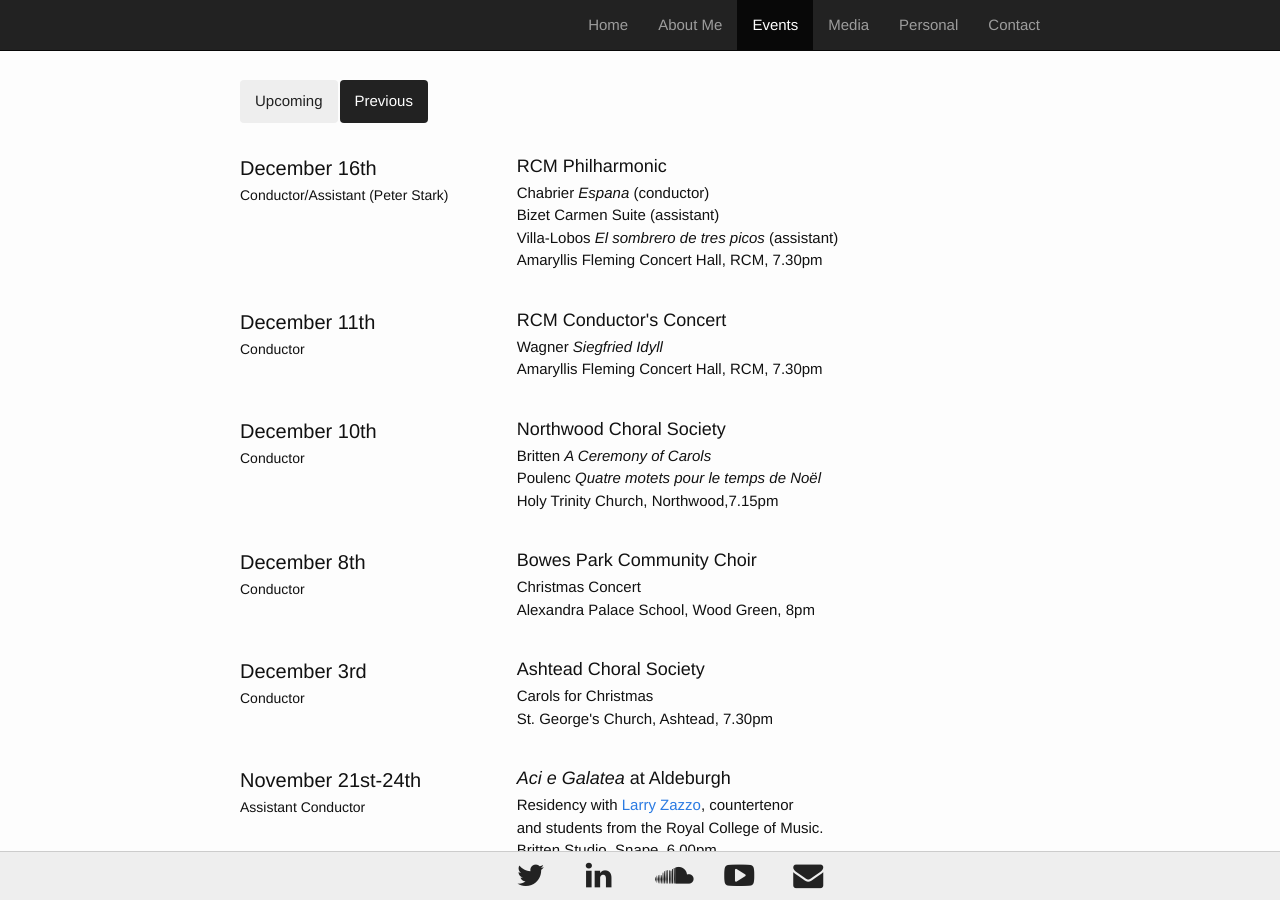
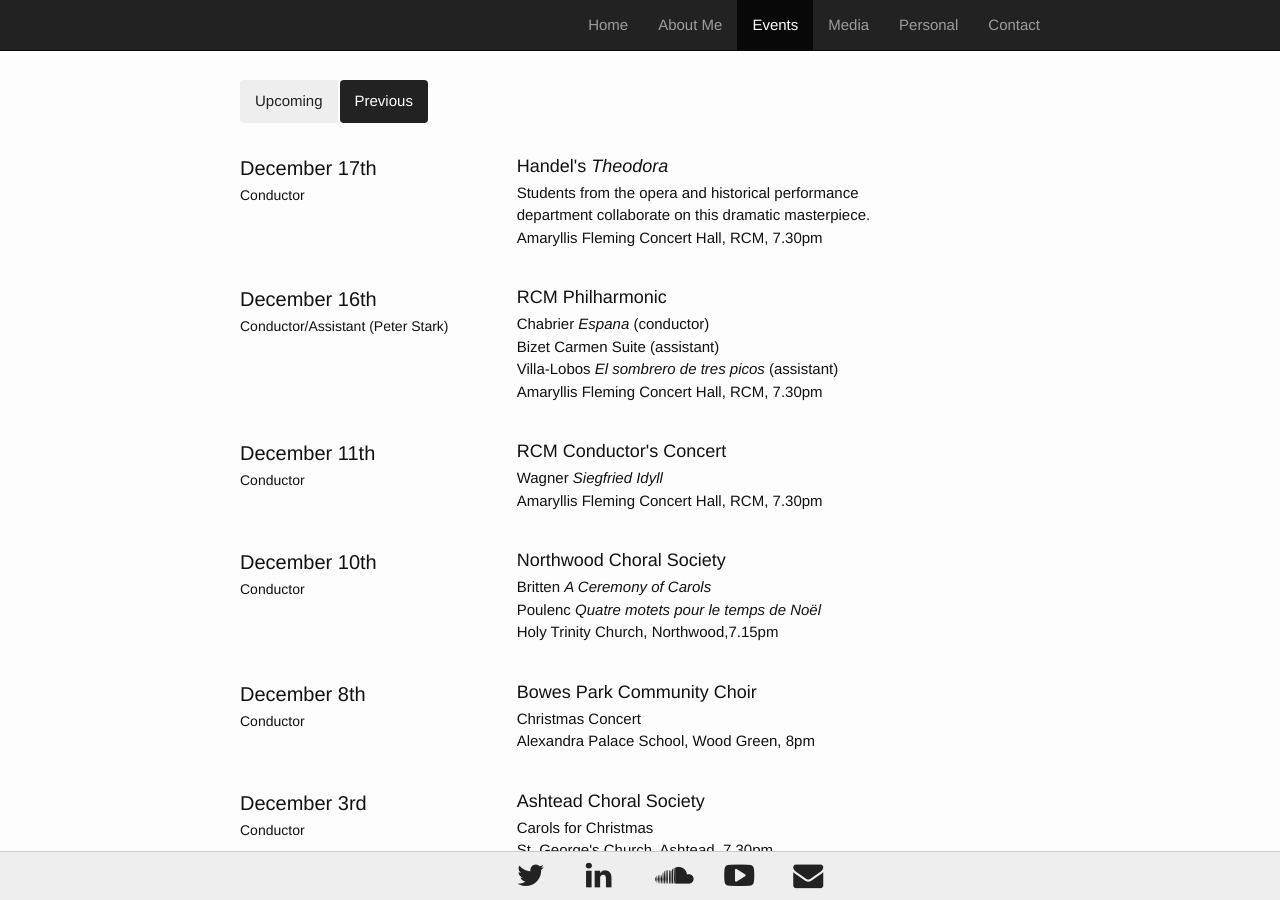
Before and after one commit to musicman10201/musicman10201.github.io, a Jekyll site: the page built from previous_events.html, in a window 1280 px wide and 900 px high. Built offline with Jekyll 4.4.1, drawn with Linux system fonts in a browser that asks for light colours.

Commit message:
Update previousevents.yml

```diff
--- a/_data/previousevents.yml
+++ b/_data/previousevents.yml
@@ -1,3 +1,11 @@
+-
+  date: December 17th
+  title: Conductor
+  description: Handel's <i>Theodora</i>
+  subdescription: |
+    Students from the opera and historical performance<br>
+    department collaborate on this dramatic masterpiece.<br>
+    Amaryllis Fleming Concert Hall, RCM, 7.30pm
 -
   date: December 16th
   title: Conductor/Assistant (Peter Stark)
```
